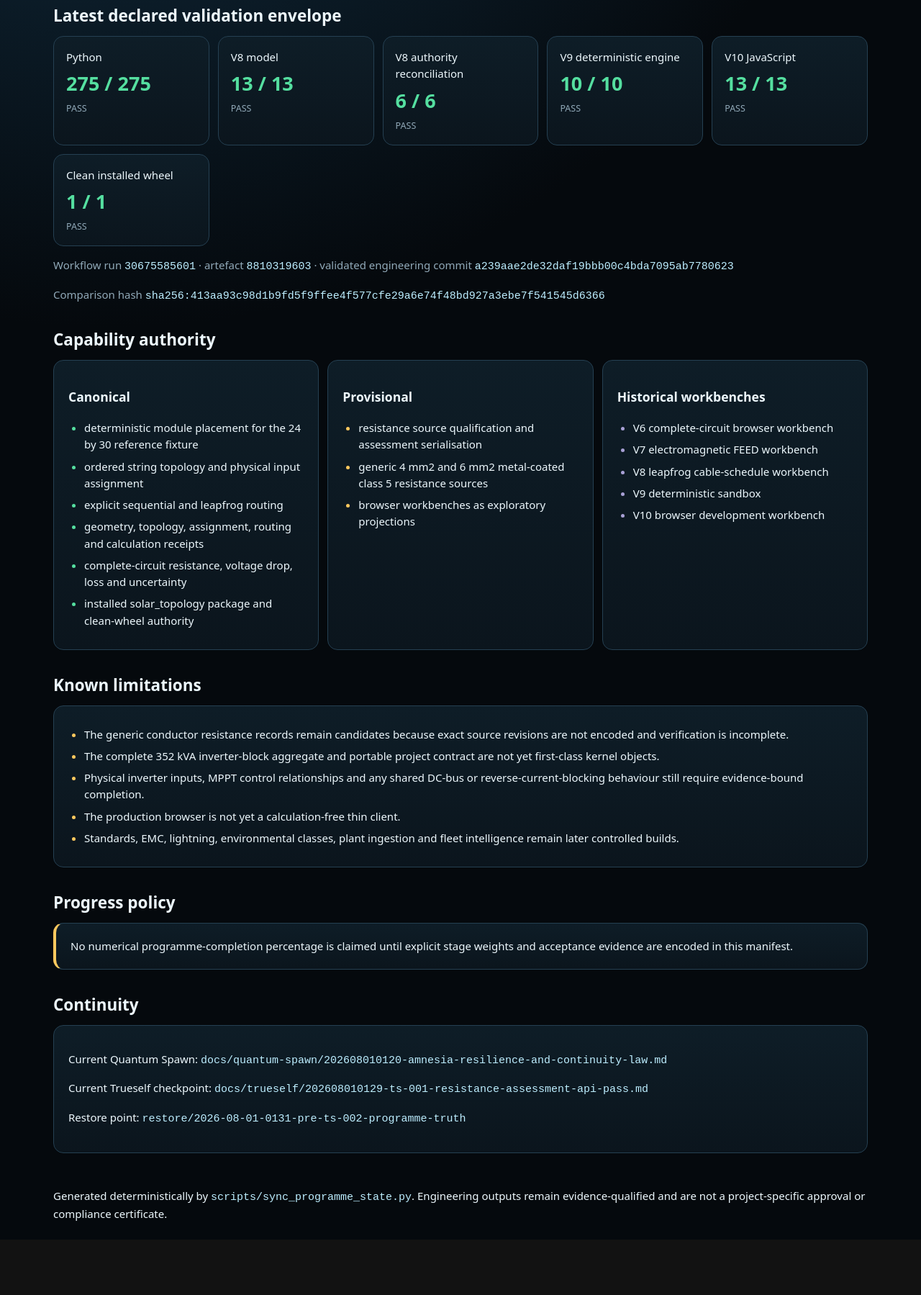
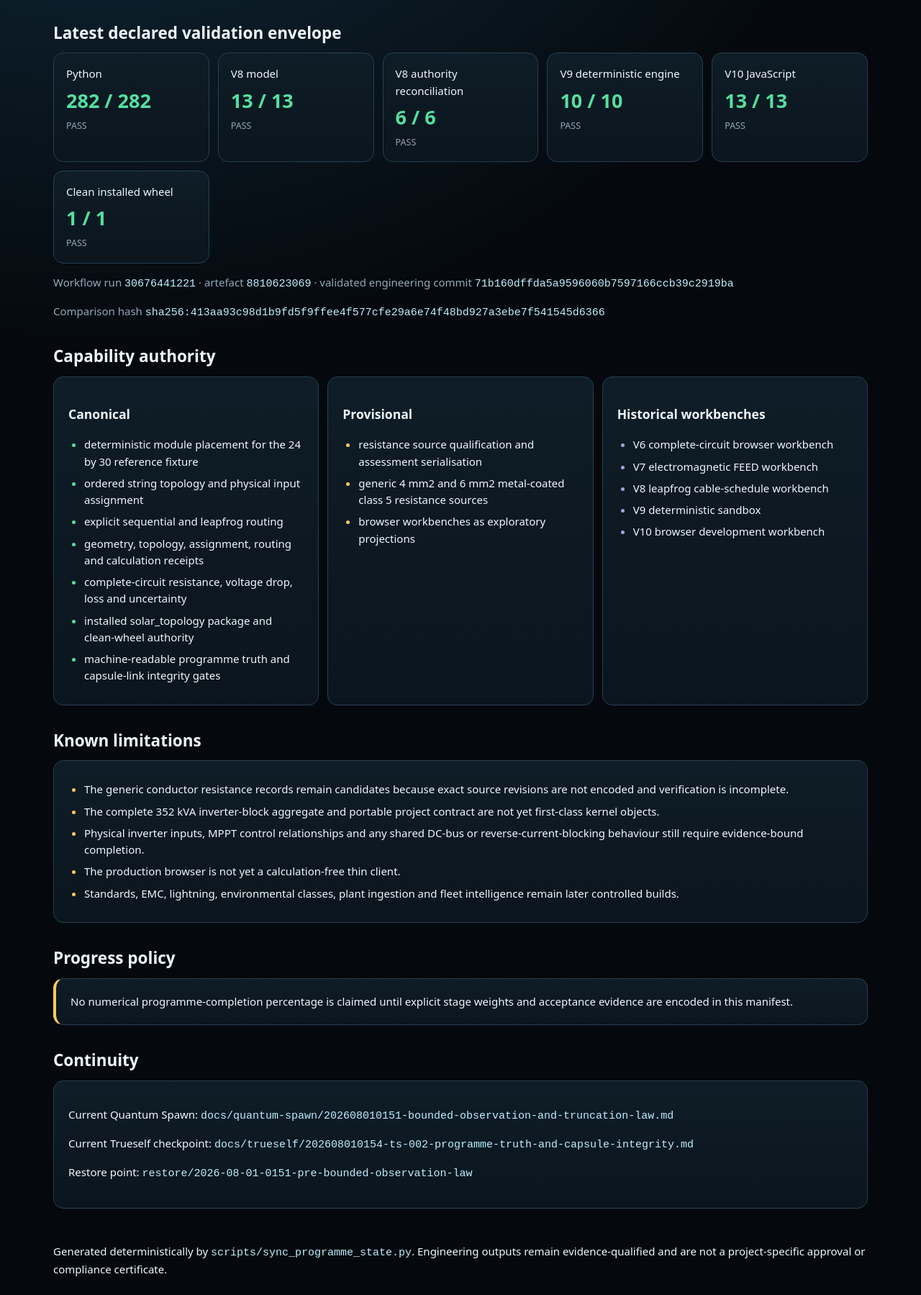
Before and after one commit to Ventusltd/solar-electrical-topology-analysis-engine-text-based, a plain HTML site: page progress-dashboard.html in a window 1280 px wide. Shown: the part 647-2446 px from the top of the page at 72% size. Before the commit the page ends 2369 px from the top, so only its background shows below. Drawn offline with Linux system fonts and the light colour scheme.

Commit message:
docs: advance generated dashboard to TS-003

```diff
--- a/progress-dashboard.html
+++ b/progress-dashboard.html
@@ -18,8 +18,8 @@
 <div class="pills">
 <div class="pill"><small>Current build</small><strong>Build 025.5D1</strong></div>
 <div class="pill"><small>Package</small><strong>0.4.0</strong></div>
-<div class="pill"><small>Active gate</small><strong>TS-002 — Establish one programme truth manifest</strong></div>
-<div class="pill"><small>Next single goal</small><strong>TS-003 — Freeze the generic reference equipment contract</strong></div>
+<div class="pill"><small>Active gate</small><strong>TS-003 — Freeze the generic reference equipment contract</strong></div>
+<div class="pill"><small>Next single goal</small><strong>TS-004 — Add the complete inverter-block aggregate and receipt</strong></div>
 </div>
 </header>
 <main>
@@ -31,13 +31,13 @@
 DC/AC nameplate ratio = 1.35</section>
 
 <h2>Latest declared validation envelope</h2>
-<section class="grid"><article class="card"><span>Python</span><strong>275 / 275</strong><small>PASS</small></article>
+<section class="grid"><article class="card"><span>Python</span><strong>282 / 282</strong><small>PASS</small></article>
 <article class="card"><span>V8 model</span><strong>13 / 13</strong><small>PASS</small></article>
 <article class="card"><span>V8 authority reconciliation</span><strong>6 / 6</strong><small>PASS</small></article>
 <article class="card"><span>V9 deterministic engine</span><strong>10 / 10</strong><small>PASS</small></article>
 <article class="card"><span>V10 JavaScript</span><strong>13 / 13</strong><small>PASS</small></article>
 <article class="card"><span>Clean installed wheel</span><strong>1 / 1</strong><small>PASS</small></article></section>
-<p class="muted">Workflow run <code>30675585601</code> · artefact <code>8810319603</code> · validated engineering commit <code>a239aae2de32daf19bbb00c4bda7095ab7780623</code></p>
+<p class="muted">Workflow run <code>30676441221</code> · artefact <code>8810623069</code> · validated engineering commit <code>71b160dffda5a9596060b7597166ccb39c2919ba</code></p>
 <p class="muted">Comparison hash <code>sha256:413aa93c98d1b9fd5f9ffee4f577cfe29a6e74f48bd927a3ebe7f541545d6366</code></p>
 
 <h2>Capability authority</h2>
@@ -47,7 +47,8 @@ DC/AC nameplate ratio = 1.35</section>
 <li class="canonical">explicit sequential and leapfrog routing</li>
 <li class="canonical">geometry, topology, assignment, routing and calculation receipts</li>
 <li class="canonical">complete-circuit resistance, voltage drop, loss and uncertainty</li>
-<li class="canonical">installed solar_topology package and clean-wheel authority</li></ul></div>
+<li class="canonical">installed solar_topology package and clean-wheel authority</li>
+<li class="canonical">machine-readable programme truth and capsule-link integrity gates</li></ul></div>
 <div class="panel"><h3>Provisional</h3><ul><li class="provisional">resistance source qualification and assessment serialisation</li>
 <li class="provisional">generic 4 mm2 and 6 mm2 metal-coated class 5 resistance sources</li>
 <li class="provisional">browser workbenches as exploratory projections</li></ul></div>
@@ -70,9 +71,9 @@ DC/AC nameplate ratio = 1.35</section>
 
 <h2>Continuity</h2>
 <section class="panel">
-<p>Current Quantum Spawn: <code>docs/quantum-spawn/202608010120-amnesia-resilience-and-continuity-law.md</code></p>
-<p>Current Trueself checkpoint: <code>docs/trueself/202608010129-ts-001-resistance-assessment-api-pass.md</code></p>
-<p>Restore point: <code>restore/2026-08-01-0131-pre-ts-002-programme-truth</code></p>
+<p>Current Quantum Spawn: <code>docs/quantum-spawn/202608010151-bounded-observation-and-truncation-law.md</code></p>
+<p>Current Trueself checkpoint: <code>docs/trueself/202608010154-ts-002-programme-truth-and-capsule-integrity.md</code></p>
+<p>Restore point: <code>restore/2026-08-01-0151-pre-bounded-observation-law</code></p>
 </section>
 </main>
 <footer>Generated deterministically by <code>scripts/sync_programme_state.py</code>. Engineering outputs remain evidence-qualified and are not a project-specific approval or compliance certificate.</footer>
```
